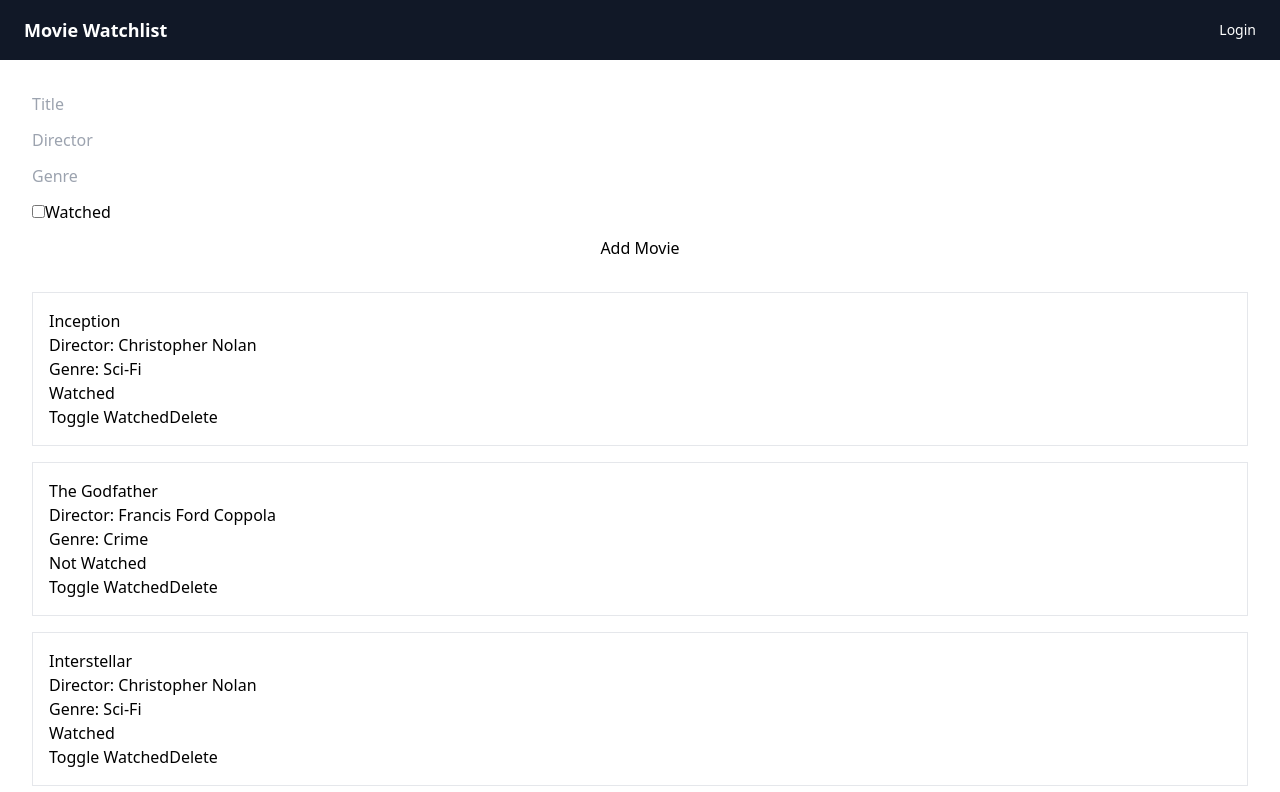
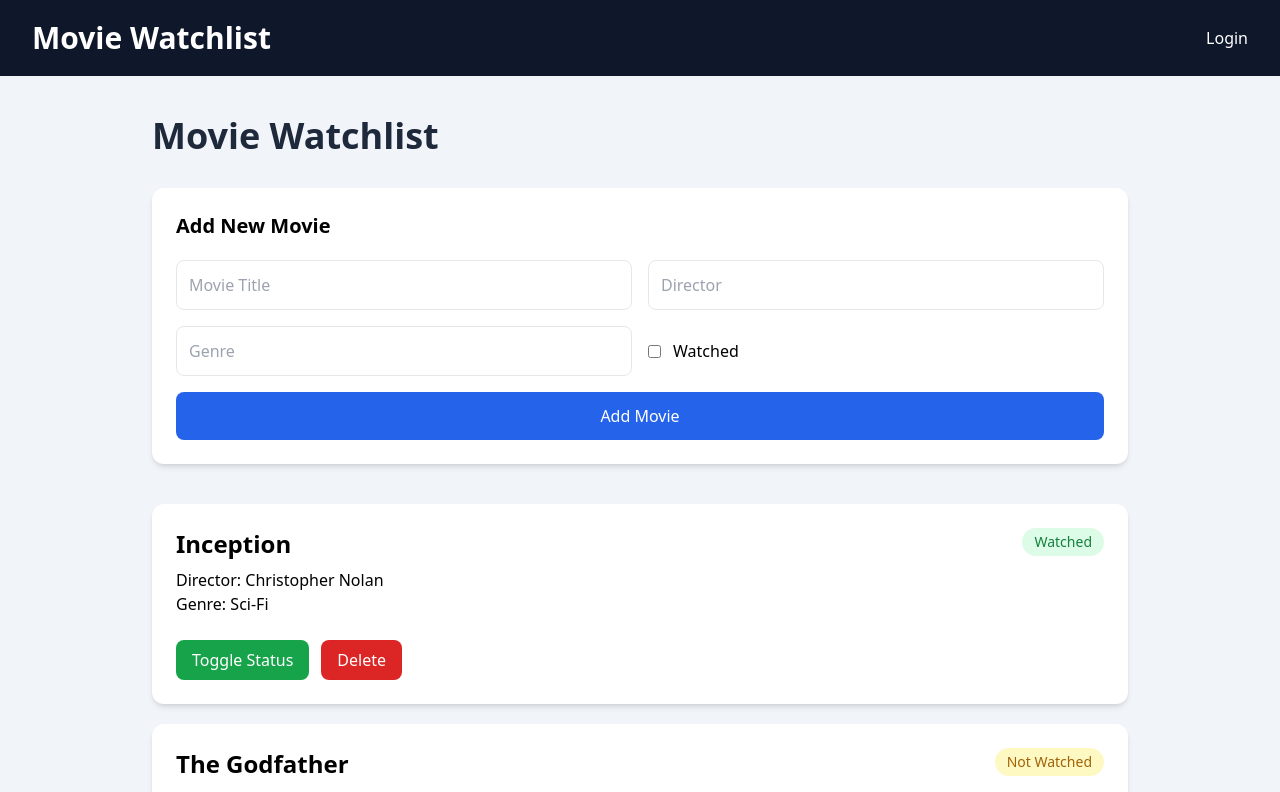
Before and after one commit to vz32518-cpu/movie-watchlist-132518, a React (Vite) app: page /movies in a window 1280 px wide. Shown: the top 792 px of the page. Built offline with nearby package versions, Linux system fonts and the light colour scheme.

Commit message:
Added Tailwind styling

```diff
--- a/src/components/Navbar.jsx
+++ b/src/components/Navbar.jsx
@@ -1,38 +1,62 @@
-import { Link } from 'react-router-dom'
-import { useContext } from 'react'
-import { AuthContext } from '../context/AuthContext'
+import { Link } from "react-router-dom";
+import { useContext } from "react";
+import { AuthContext } from "../context/AuthContext";
 
 function Navbar() {
-    const { user, logout } = useContext(AuthContext)
+
+    const {
+        user,
+        logout,
+    } = useContext(AuthContext);
 
     return (
-        <nav className="bg-gray-900 text-white px-6 py-4 flex items-center justify-between">
-            <Link to="/" className="font-bold text-lg">
+
+        <nav className="bg-slate-900 text-white px-8 py-5 flex justify-between items-center shadow-md">
+
+            <Link
+                to="/"
+                className="text-3xl font-bold"
+            >
                 Movie Watchlist
             </Link>
 
-            <div className="flex gap-4 text-sm items-center">
+            <div className="flex items-center gap-5">
 
                 {!user ? (
-                    <Link to="/login" className="hover:underline">
+
+                    <Link
+                        to="/login"
+                        className="hover:text-gray-300"
+                    >
                         Login
                     </Link>
+
                 ) : (
+
                     <>
-                        <span>Welcome, {user.name}</span>
+
+            <span>
+              Welcome,
+                {" "}
+                {user.name}
+            </span>
 
                         <button
                             onClick={logout}
-                            className="bg-red-500 px-3 py-1 rounded"
+                            className="bg-red-500 px-4 py-2 rounded-lg hover:bg-red-600"
                         >
                             Logout
                         </button>
+
                     </>
+
                 )}
 
             </div>
+
         </nav>
-    )
+
+    );
 }
 
-export default Navbar
+export default Navbar;
--- a/src/pages/LoginPage.jsx
+++ b/src/pages/LoginPage.jsx
@@ -3,30 +3,48 @@ import { AuthContext } from "../context/AuthContext";
 import { useNavigate } from "react-router-dom";
 
 function LoginPage() {
-    const { login } = useContext(AuthContext);
 
-    const navigate = useNavigate();
+    const { login } =
+        useContext(AuthContext);
+
+    const navigate =
+        useNavigate();
 
     const handleLogin = () => {
+
         login();
-        navigate("/movies");
+
+        navigate(
+            "/movies"
+        );
+
     };
 
     return (
-        <div className="p-8 max-w-sm mx-auto">
 
-            <h1 className="text-2xl font-bold text-gray-900 mb-6">
+        <div className="min-h-screen bg-slate-100 flex justify-center items-center">
+
+            <div className="bg-white shadow-lg rounded-xl p-10 w-96">
+
+                <h1 className="text-3xl font-bold mb-8">
+
                     Login
+
                 </h1>
 
                 <button
                     onClick={handleLogin}
-                className="bg-blue-600 text-white px-4 py-2 rounded hover:bg-blue-700"
+                    className="bg-blue-600 text-white w-full py-3 rounded-lg hover:bg-blue-700"
                 >
+
                     Login
+
                 </button>
 
             </div>
+
+        </div>
+
     );
 }
 
--- a/src/pages/MoviesPage.jsx
+++ b/src/pages/MoviesPage.jsx
@@ -2,7 +2,6 @@ import { useState } from "react";
 import { movies as initialMovies } from "../utils/movies";
 
 function MoviesPage() {
-
     const [movieList, setMovieList] =
         useState(initialMovies);
 
@@ -21,10 +20,10 @@ function MoviesPage() {
     const addMovie = (e) => {
         e.preventDefault();
 
-        if (
-            !title.trim() ||
-            !director.trim()
-        ) {
+        if (!title.trim() || !director.trim()) {
+            alert(
+                "Title and Director required"
+            );
             return;
         }
 
@@ -83,38 +82,60 @@ function MoviesPage() {
     };
 
     return (
-        <div className="p-8">
+
+        <div className="min-h-screen bg-slate-100 py-10">
+
+            <div className="max-w-5xl mx-auto px-6">
+
+                <h1 className="text-4xl font-bold mb-8 text-slate-800">
+                    Movie Watchlist
+                </h1>
+
+                <div className="bg-white p-6 rounded-xl shadow-md mb-10">
+
+                    <h2 className="text-xl font-semibold mb-5">
+                        Add New Movie
+                    </h2>
 
                     <form
                         onSubmit={addMovie}
-                className="flex flex-col gap-3 mb-8"
+                        className="grid md:grid-cols-2 gap-4"
                     >
 
                         <input
-                    placeholder="Title"
+                            className="border p-3 rounded-lg"
+                            placeholder="Movie Title"
                             value={title}
                             onChange={(e) =>
-                        setTitle(e.target.value)
+                                setTitle(
+                                    e.target.value
+                                )
                             }
                         />
 
                         <input
+                            className="border p-3 rounded-lg"
                             placeholder="Director"
                             value={director}
                             onChange={(e) =>
-                        setDirector(e.target.value)
+                                setDirector(
+                                    e.target.value
+                                )
                             }
                         />
 
                         <input
+                            className="border p-3 rounded-lg"
                             placeholder="Genre"
                             value={genre}
                             onChange={(e) =>
-                        setGenre(e.target.value)
+                                setGenre(
+                                    e.target.value
+                                )
                             }
                         />
 
-                <label>
+                        <label className="flex items-center gap-3">
 
                             <input
                                 type="checkbox"
@@ -130,22 +151,34 @@ function MoviesPage() {
 
                         </label>
 
-                <button>
+                        <button
+                            className="md:col-span-2 bg-blue-600 text-white py-3 rounded-lg hover:bg-blue-700"
+                        >
                             Add Movie
                         </button>
 
                     </form>
 
+                </div>
+
+                <div className="grid gap-5">
+
                     {movieList.map((movie) => (
 
                         <div
                             key={movie.id}
-                    className="border p-4 mb-4"
+                            className="bg-white rounded-xl shadow-md p-6"
                         >
 
-                    <h2>{movie.title}</h2>
+                            <div className="flex justify-between">
 
-                    <p>
+                                <div>
+
+                                    <h2 className="text-2xl font-bold">
+                                        {movie.title}
+                                    </h2>
+
+                                    <p className="mt-2">
                                         Director:
                                         {" "}
                                         {movie.director}
@@ -157,11 +190,25 @@ function MoviesPage() {
                                         {movie.genre}
                                     </p>
 
-                    <p>
+                                </div>
+
+                                <span
+                                    className={`px-3 py-1 rounded-full text-sm h-fit ${
+                                        movie.watched
+                                            ? "bg-green-100 text-green-700"
+                                            : "bg-yellow-100 text-yellow-700"
+                                    }`}
+                                >
+
                   {movie.watched
                       ? "Watched"
                       : "Not Watched"}
-                    </p>
+
+                </span>
+
+                            </div>
+
+                            <div className="flex gap-3 mt-6">
 
                                 <button
                                     onClick={() =>
@@ -169,8 +216,9 @@ function MoviesPage() {
                                             movie.id
                                         )
                                     }
+                                    className="bg-green-600 text-white px-4 py-2 rounded-lg"
                                 >
-                        Toggle Watched
+                                    Toggle Status
                                 </button>
 
                                 <button
@@ -179,15 +227,23 @@ function MoviesPage() {
                                             movie.id
                                         )
                                     }
+                                    className="bg-red-600 text-white px-4 py-2 rounded-lg"
                                 >
                                     Delete
                                 </button>
 
                             </div>
 
+                        </div>
+
                     ))}
 
                 </div>
+
+            </div>
+
+        </div>
+
     );
 }
 
```
Lines whose indentation alone changed are shown as unchanged.
